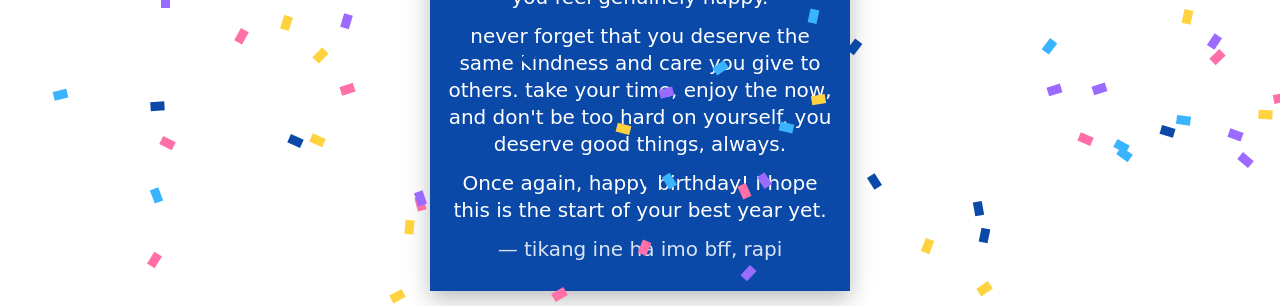
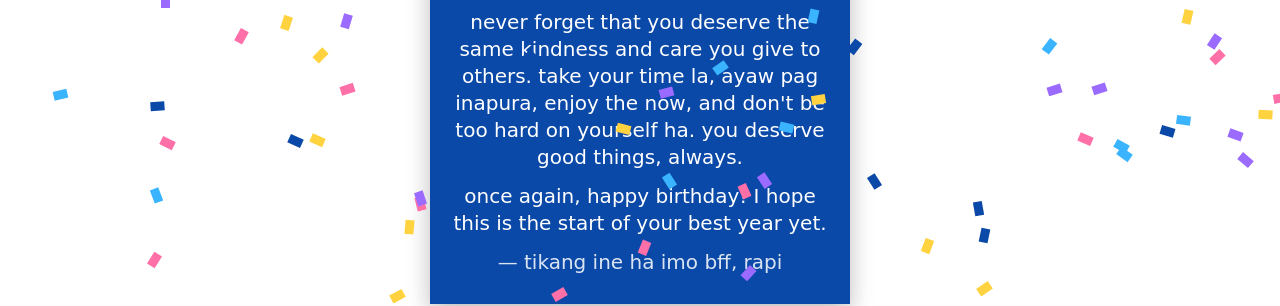
Before and after one commit to rafaelbardaje1-max/reyshel, a plain HTML site: page index.html in a window 1280 px wide. Both pictures are taken after a click on the button "Open the letter". Shown: the part 426-732 px from the top of the page. Drawn offline with Linux system fonts and the light colour scheme; a web font is replaced by a local one.

Commit message:
Update index.html

```diff
--- a/index.html
+++ b/index.html
@@ -50,8 +50,8 @@ body{background:#fff;font-family:'Gaegu',cursive;color:#2b2226;display:flex;alig
       <label class="photo" title="Add a photo"><span id="ph" style="display:block;width:100%;height:100%"><svg viewBox="0 0 100 100" width="100%" height="100%" aria-label="avatar"><rect width="100" height="100" fill="#f7c6dc"/><path d="M24 54C20 20 80 20 76 54L80 84C70 88 66 82 66 82L34 82C34 82 30 88 20 84Z" fill="#3a2418"/><rect x="45" y="70" width="10" height="14" fill="#efc3a6"/><path d="M16 100C16 80 84 80 84 100Z" fill="#ffd23f"/><ellipse cx="50" cy="56" rx="19" ry="21" fill="#f6d2b8"/><path d="M31 50C34 32 66 32 69 50C60 43 44 41 31 50Z" fill="#3a2418"/><circle cx="43" cy="57" r="2.2" fill="#2b2226"/><circle cx="57" cy="57" r="2.2" fill="#2b2226"/><circle cx="38" cy="64" r="4" fill="#f4a1b5" opacity=".6"/><circle cx="62" cy="64" r="4" fill="#f4a1b5" opacity=".6"/><path d="M44 67Q50 72 56 67" stroke="#2b2226" stroke-width="2" fill="none" stroke-linecap="round"/><polygon points="50,6 38,34 62,34" fill="#ff6fa8"/><ellipse cx="50" cy="34" rx="13" ry="3" fill="#ffd23f"/><circle cx="50" cy="6" r="4" fill="#ffd23f"/></svg></span><input id="file" type="file" accept="image/*" hidden></label>
       <div class="title">happiest birthday, <span class="nameFill">edjoyce</span>!</div>
       <p>I hope mas magin gentle an life ha imo this year. may you find more reasons to smile, more peace in the little things, and more days that make you feel genuinely happy.</p>
-      <p>never forget that you deserve the same kindness and care you give to others. take your time, enjoy the now, and don't be too hard on yourself. you deserve good things, always.</p>
-      <p>Once again, happy birthday! I hope this is the start of your best year yet.</p>
+      <p>never forget that you deserve the same kindness and care you give to others. take your time la, ayaw pag inapura, enjoy the now, and don't be too hard on yourself ha. you deserve good things, always.</p>
+      <p>once again, happy birthday! I hope this is the start of your best year yet.</p>
       <p style="margin:0;opacity:.85">— tikang ine ha imo bff, rapi</p>
     </div>
   </div>
```
